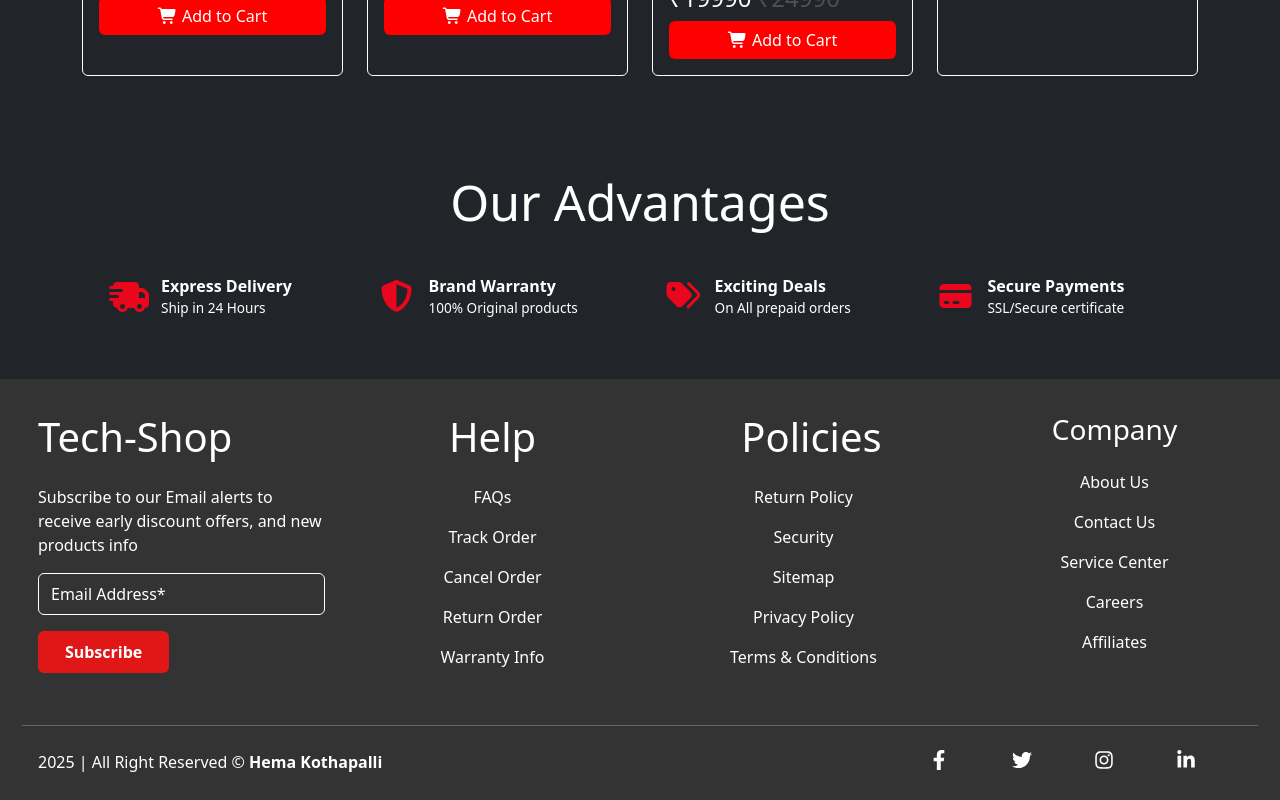
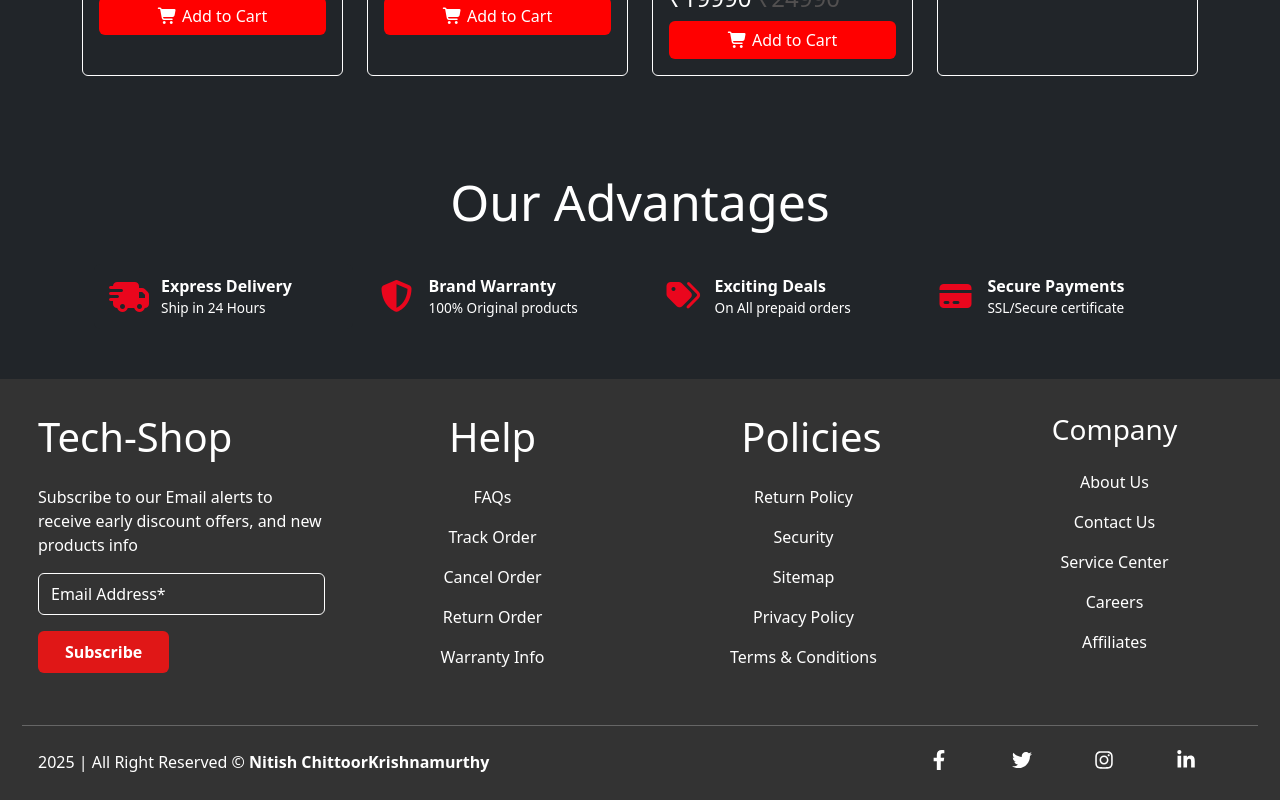
Before and after one commit to NitishCk/TechShop, a React (Vite) app: page / in a window 1280 px wide. Shown: the part 3475-4275 px from the top of the page. Built offline with nearby package versions, Linux system fonts and the light colour scheme.

Commit message:
Minor Updates

```diff
--- a/src/component/Footer.jsx
+++ b/src/component/Footer.jsx
@@ -76,7 +76,7 @@ const Footer = () => {
         <div className="text-start">
           <div className="row pt-2 pl-4">
             <div className="col-8">
-              <p>2025 | All Right Reserved &copy; <span className="footer_hover fw-bolder">Hema Kothapalli</span></p>
+              <p>2025 | All Right Reserved &copy; <span className="footer_hover fw-bolder">Nitish ChittoorKrishnamurthy</span></p>
             </div>
             <div className="col-4 text-end">
               <div className="d-flex flex-row justify-content-evenly">
```
